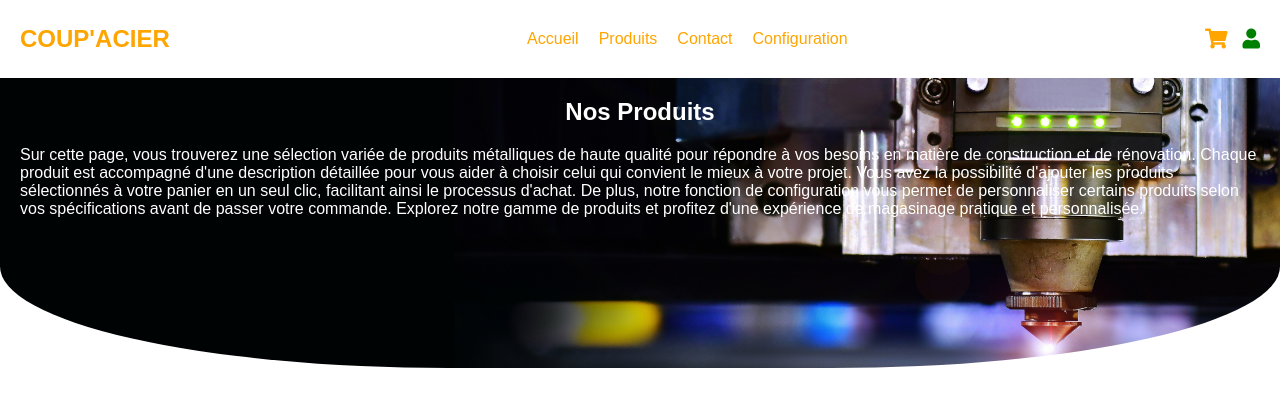
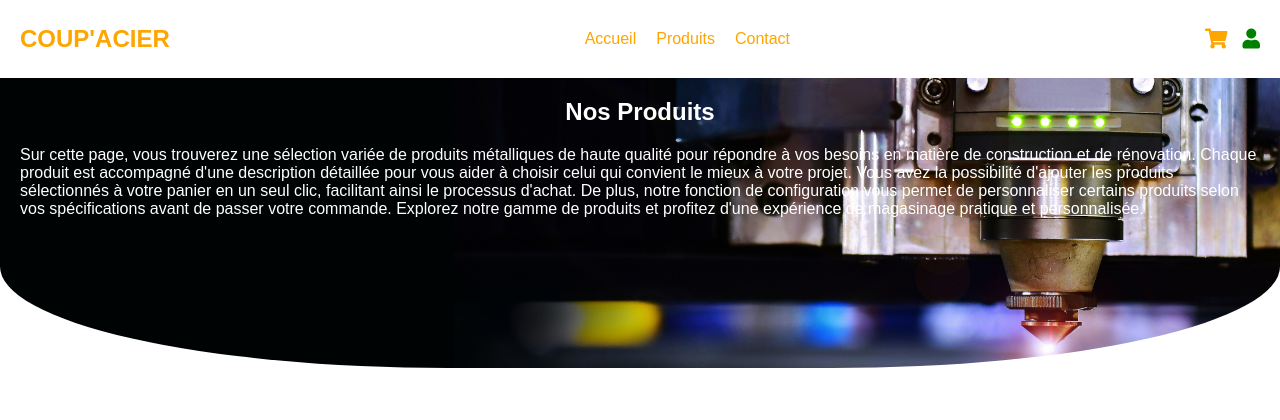
Before and after one commit to hocine21/FilRouge, a Symfony app: template templates/produit/produit.html.twig in a window 1280 px wide. Shown: the top 420 px of the page. Run offline with Twig, Linux system fonts and the light colour scheme; the template is opened without the code that fills it, so the values that code supplies are empty; some libraries are stand-ins or nearby versions.

Commit message:
remove configuration from navbar

```diff
--- a/templates/menu.html.twig
+++ b/templates/menu.html.twig
@@ -11,7 +11,6 @@
                 <li><a href="{{ path('app_index') }}">Accueil</a>
                 <li><a href="{{ path('app_produits') }}">Produits</a></li>
                 <li><a href="#">Contact</a></li>
-                <li><a href="#">Configuration</a></li>
             </ul>
         </nav>
         <div class="icon-container" id="icon-container">
```
